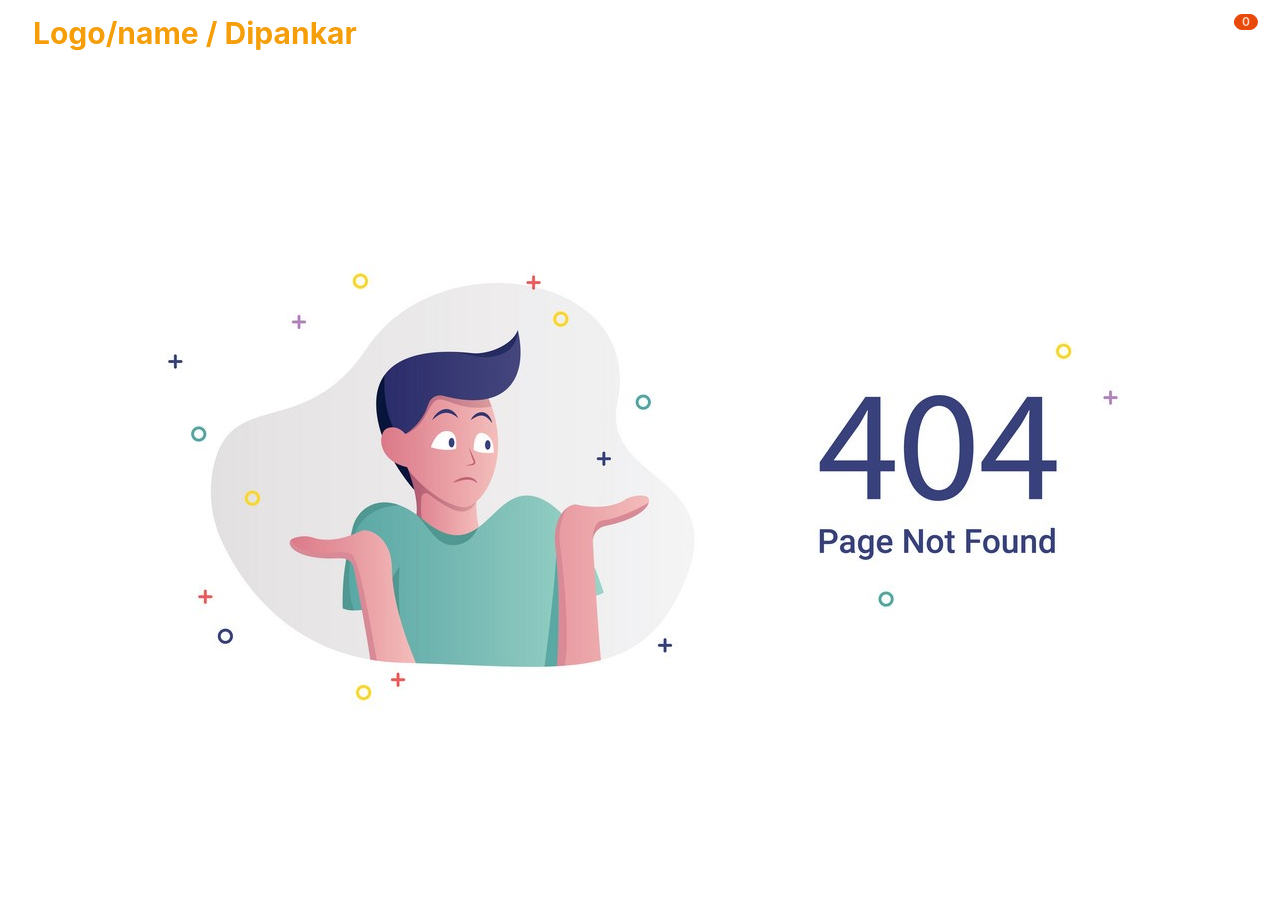
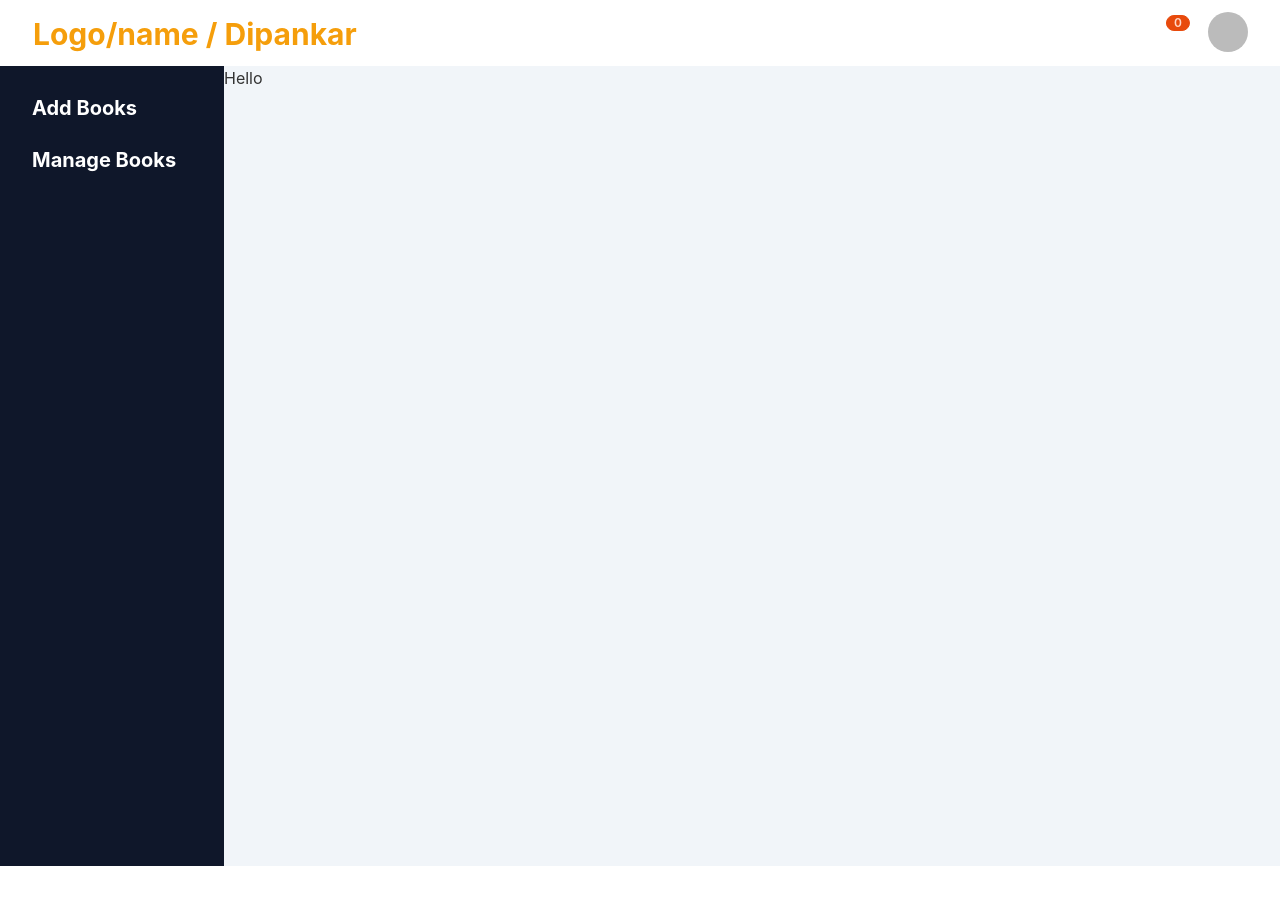
Before and after one commit to dipankar11137/Book-Buffet, a React (Create React App) app: page /dashboard/manageItem in a window 1280 px wide. After the commit the page ends 866 px from the top, so only its background shows below. Built offline with nearby package versions, Linux system fonts and the light colour scheme; no server answers; sample sign-in values are in the browser's storage.

Commit message:
edit nav

```diff
--- a/src/App.js
+++ b/src/App.js
@@ -11,6 +11,7 @@ import Home from "./Components/Pages/Home/Home/Home";
 import RequireAuth from "./Components/Login/RequireAUth";
 import Dashboard from "./Components/Pages/Dashboard/Dashboard";
 import AddItem from "./Components/Pages/Dashboard/AddItem/AddItem";
+import ManageItems from "./Components/Pages/Dashboard/ManageItem/ManageItems";
 
 function App() {
   return (
@@ -33,8 +34,8 @@ function App() {
           }
         >
           <Route index element={<AddItem />} />
-          {/* <Route path="manageItem" element={<ManageItem />} />
-          <Route path="addJobs" element={<AddJobs />} /> */}
+          <Route path="manageItem" element={<ManageItems />} />
+          {/* <Route path="addJobs" element={<AddJobs />} /> */}
         </Route>
       </Routes>
 
--- a/src/Components/Pages/Dashboard/AddItem/AddItem.js
+++ b/src/Components/Pages/Dashboard/AddItem/AddItem.js
@@ -46,11 +46,11 @@ const AddItem = () => {
       }}
       className=""
     >
-      {/* <h2 className="mt-5 ml-10 font-bold text-4xl text-center text-orange-500 uppercase">
-        Please Add A Technician
-      </h2> */}
+      <h2 className="pt-5 mr-32 font-bold text-4xl text-center text-white uppercase">
+        Add A Book
+      </h2>
       <div className="flex justify-center  p-5 rounded-2xl w-11/12  ml-5 ">
-        <form className="" onSubmit={handleSubmit(onSubmit)}>
+        <form className="mt-10" onSubmit={handleSubmit(onSubmit)}>
           <select
             onChange={(e) => setBooks(e.target.value)}
             className="select select-primary w-96 max-w-xs"
--- /dev/null
+++ b/src/Components/Pages/Dashboard/ManageItem/ManageItem.js
@@ -0,0 +1,11 @@
+import React from "react";
+
+const ManageItem = () => {
+  return (
+    <div>
+      <h1>hello</h1>
+    </div>
+  );
+};
+
+export default ManageItem;
--- /dev/null
+++ b/src/Components/Pages/Dashboard/ManageItem/ManageItems.js
@@ -0,0 +1,11 @@
+import React from "react";
+
+const ManageItems = () => {
+  return (
+    <div>
+      <h1>Hello</h1>
+    </div>
+  );
+};
+
+export default ManageItems;
--- a/src/Components/Share/Navbar.js
+++ b/src/Components/Share/Navbar.js
@@ -125,6 +125,54 @@ const Navbar = () => {
           </div>
         </label>
         {/* aii ... */}
+        {user ? (
+          <div className="dropdown dropdown-end  mr-5">
+            <label tabindex="0" className="btn btn-ghost btn-circle avatar">
+              <div className="w-10 rounded-full">
+                {/* <img src="https://placeimg.com/80/80/people" alt="" /> */}
+                {user.photoURL ? (
+                  <img src={user?.photoURL} alt="" />
+                ) : (
+                  // <h1>D</h1>
+                  <img
+                    src="https://cdn.imgbin.com/6/25/24/imgbin-user-profile-computer-icons-user-interface-mystique-aBhn3R8cmqmP4ECky4DA3V88y.jpg"
+                    alt=""
+                  />
+                )}
+              </div>
+            </label>
+            <ul
+              tabindex="0"
+              className="menu menu-compact dropdown-content mt-3 p-2 shadow bg-base-100 rounded-box w-40 dark:bg-gray-800 dark:border-gray-700 hover:dark:bg-purple-900"
+            >
+              <li>
+                <Link to="/">Profile</Link>
+              </li>
+              <li>
+                <Link to="/">Settings</Link>
+              </li>
+
+              <li className=" font-bold">
+                {user ? (
+                  <button
+                    className=" font-bold text-orange-500"
+                    onClick={logout}
+                  >
+                    Sign Out
+                  </button>
+                ) : (
+                  <Link to="/login">Login</Link>
+                )}
+              </li>
+            </ul>
+          </div>
+        ) : (
+          <ul className="mr-5">
+            <li>
+              <Link to="/login">Login</Link>
+            </li>
+          </ul>
+        )}
       </div>
     </div>
   );
```
